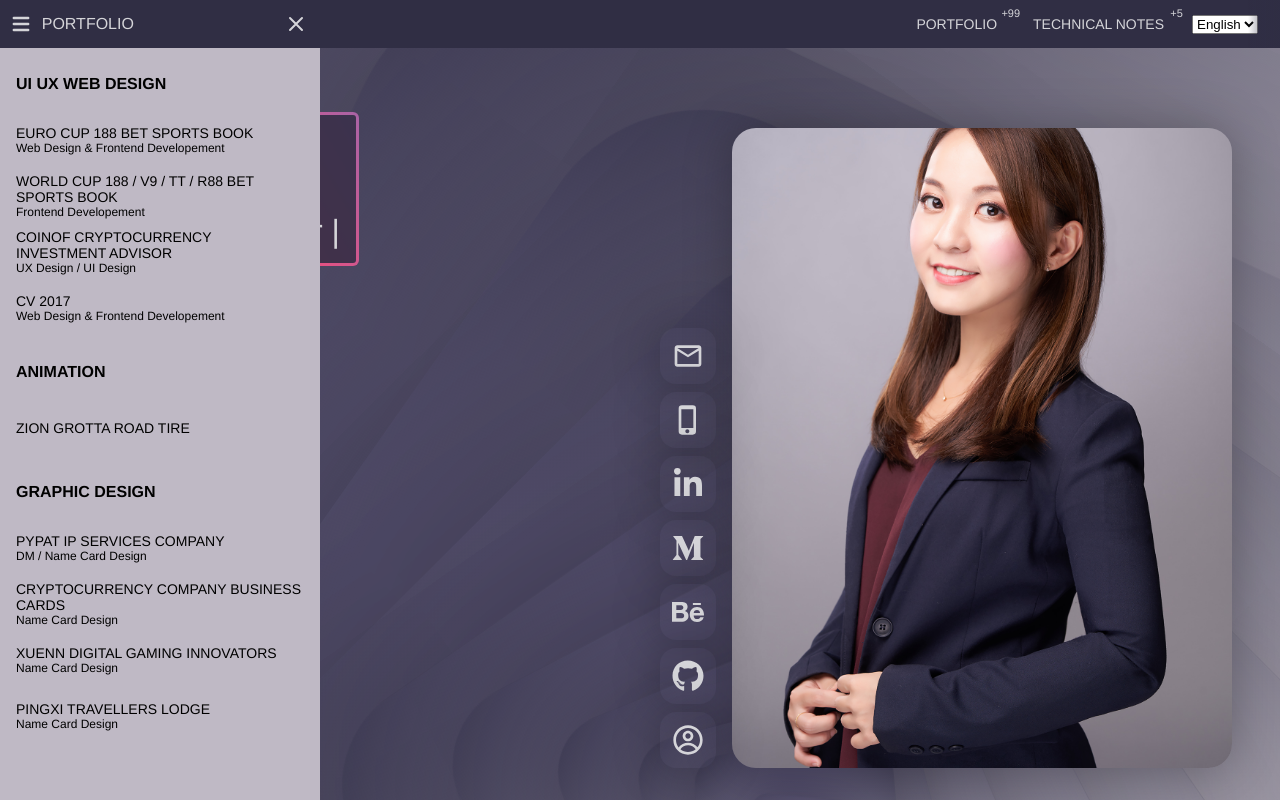
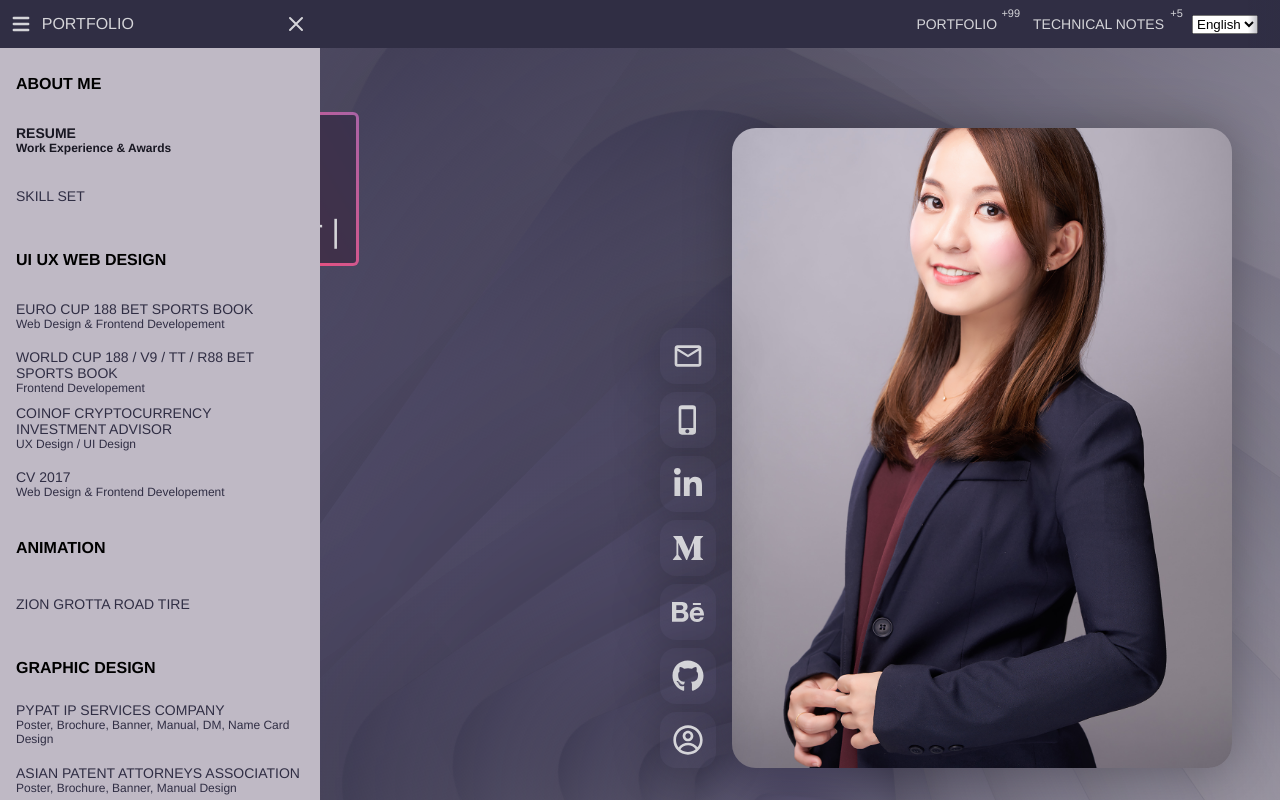
Before and after one commit to yenteho/cv2021, a React (Create React App) app: page / in a window 1280 px wide. Shown: the top 800 px of the page. Built offline with nearby package versions, Linux system fonts and the light colour scheme.

Commit message:
Menu Active

```diff
--- a/src/colors/light.js
+++ b/src/colors/light.js
@@ -59,45 +59,63 @@ const color_B2 = `#BFB9C5`
 const color_B2_OP50 = `${transparentize(0.5, `${color_B2}`)}`
 const color_B2_OP70 = `${transparentize(0.3, `${color_B2}`)}`
 const color_B2_hover = `${tint(0.2, `${color_B2}`)}`
-const color_B2_sctive = `${mix(0.1, '#000', `${color_B2}`)}`
+const color_B2_active = `${mix(0.1, '#000', `${color_B2}`)}`
 const color_B3 = `#27263A`
-
+const color_T1 = `${readableColor(
+  `${primary}`,
+  `${darken(0.4, `${primary}`)}`,
+  `${tint(0.8, `${primary}`)}`,
+  false
+)}`
+const color_T1_hover = `${tint(1.0, `${primary}`)}`
+const color_T1_active = `${tint(1.0, `${primary}`)}`
+const color_T2 = `${primary}`
+const color_T2_hover = `${mix(0.2, '#000', `${primary}`)}`
+const color_T2_active = `${mix(0.5, '#000', `${primary}`)}`
+const color_TH = `${setLightness(0.6, `${setHue('42', `${primary}`)}`)}`
+const color_TH_hover = `${setLightness(0.6, `${setHue('42', `${primary}`)}`)}`
+const color_TH_active = `${setLightness(0.6, `${setHue('42', `${primary}`)}`)}`
 const color_Shadow = `${readableColor(
   `${primary}`,
   `${mix(0.8, `${primary}`, '#000')}`,
   `rgba(0, 0, 0, 0.25)`,
   false
 )}`
-const color_T1 = `${readableColor(
-  `${primary}`,
-  `${darken(0.4, `${primary}`)}`,
-  `${tint(0.8, `${primary}`)}`,
-  false
-)}`
-const color_T1_hover = `${readableColor(
-  `${primary}`,
-  `${darken(0.6, `${primary}`)}`,
-  `${tint(1.0, `${primary}`)}`,
-  false
-)}`
-const color_T1_active = `${readableColor(
-  `${primary}`,
-  `${darken(0.6, `${primary}`)}`,
-  `${tint(1.0, `${primary}`)}`,
-  false
-)}`
-const color_T2 = `${readableColor(
-  `${primary}`,
-  `${invert(`${setHue('42', `${primary}`)}`)}`,
-  `${setLightness(0.6, `${setHue('42', `${primary}`)}`)}`,
-  false
-)}`
+// const color_T1 = `${readableColor(
+//   `${primary}`,
+//   `${darken(0.4, `${primary}`)}`,
+//   `${tint(0.8, `${primary}`)}`,
+//   false
+// )}`
+// const color_T1_hover = `${readableColor(
+//   `${primary}`,
+//   `${darken(0.6, `${primary}`)}`,
+//   `${tint(1.0, `${primary}`)}`,
+//   false
+// )}`
+// const color_T1_active = `${readableColor(
+//   `${primary}`,
+//   `${darken(0.6, `${primary}`)}`,
+//   `${tint(1.0, `${primary}`)}`,
+//   false
+// )}`
+// const color_T2 = `${readableColor(
+//   `${primary}`,
+//   `${invert(`${setHue('42', `${primary}`)}`)}`,
+//   `${setLightness(0.6, `${setHue('42', `${primary}`)}`)}`,
+//   false
+// )}`
 
 export default {
   color_T1,
   color_T1_hover,
   color_T1_active,
   color_T2,
+  color_T2_hover,
+  color_T2_active,
+  color_TH,
+  color_TH_hover,
+  color_TH_active,
   color_P1,
   color_P1_hover,
   color_P1_active,
@@ -112,7 +130,7 @@ export default {
   color_B2_OP70,
   color_B2,
   color_B2_hover,
-  color_B2_sctive,
+  color_B2_active,
   color_B3,
   color_Shadow,
   color_White,
--- a/src/components/data/menuPanelData.js
+++ b/src/components/data/menuPanelData.js
@@ -3,7 +3,22 @@ import { SiAdobephotoshop, SiAdobexd, SiAdobeillustrator } from 'react-icons/si'
 import { AiOutlineSketch } from 'react-icons/ai'
 import { MdWeb, MdSlowMotionVideo, MdOndemandVideo } from 'react-icons/md'
 import { FaReact, FaSass } from 'react-icons/fa'
-
+export const AboutMeData = [
+  {
+    item: 'Resume',
+    type: 'Work Experience & Awards',
+    // icon: <FaReact/>,
+    // favoriteActive: true,
+    // addFavorite: () => toggleList(),
+  },
+  {
+    item: 'Skill Set',
+    type: '',
+    // icon: <FaSass />,
+    // favoriteActive: true,
+    // addFavorite: () => console.log('click'),
+  },
+]
 export const WebDesignData = [
   {
     item: 'Euro Cup 188 Bet Sports Book',
@@ -37,7 +52,11 @@ export const AnimationDesignData = [
 export const GraphicDesignData = [
   {
     item: 'Pypat IP Services Company',
-    type: 'DM / Name Card Design',
+    type: 'Poster, Brochure, Banner, Manual, DM, Name Card Design',
+  },
+  {
+    item: 'Asian Patent Attorneys Association',
+    type: 'Poster, Brochure, Banner, Manual Design',
   },
   {
     item: 'Cryptocurrency Company Business Cards',
--- a/src/components/nav/header.js
+++ b/src/components/nav/header.js
@@ -56,8 +56,8 @@ const Header = ({
             {icons}
             <HeaderItem
               competition={'Angel Ho'}
-              active={page === 'Angel Ho'}
-              switchPage={() => switchPage('Angel Ho')}
+              active={page === 'Resume'}
+              switchPage={() => switchPage('Resume')}
             />
           </FlexLeft>
           <FlexRight>
--- a/src/components/panel/menuPanel.js
+++ b/src/components/panel/menuPanel.js
@@ -9,6 +9,7 @@ import {
   BalanceButton,
   MenuPanelWrapper,
   MenuPanelItemListWrapper,
+  Gap48,
 } from '../base/common'
 import { SiAdobephotoshop, SiAdobexd, SiAdobeillustrator } from 'react-icons/si'
 import { AiOutlineSketch } from 'react-icons/ai'
@@ -17,6 +18,7 @@ import {
   WebDesignData,
   GraphicDesignData,
   AnimationDesignData,
+  AboutMeData,
 } from '../data/menuPanelData'
 // import { MenuPanelInfoData } from '../../Data/menuPanelInfoData'
 
@@ -41,6 +43,21 @@ export function MenuPanel({
         />
         <MenuPanelWrapper>
           {/* <BalanceButton text={'1,340,000,000.00 RMB'} genericLoading={false} /> */}
+          <MenuPanelTitle menuPanelTitle={'About Me'} />
+          {AboutMeData.map(({ icon, item, type, favorite, ...rest }, index) => (
+            <MenuPanelItem
+              key={index}
+              icon={icon}
+              text={item}
+              subText={type}
+              {...rest}
+              active={page === item}
+              enterMenuItem={() => {
+                // closeMenuPanel()
+                switchPage(item)
+              }}
+            />
+          ))}
           <MenuPanelTitle menuPanelTitle={'UI UX Web Design'} />
           {WebDesignData.map(
             ({ icon, item, type, favorite, ...rest }, index) => (
@@ -100,6 +117,7 @@ export function MenuPanel({
             <MenuPanelItemListWrapper>Test Panel</MenuPanelItemListWrapper>
           )} */}
           {/* <Separator1 /> */}
+          <Gap48 />
         </MenuPanelWrapper>
       </LeftPanelPopUpTransition>
       {/* {showMenuPanel && <GreyOut />} */}
```
Also changed, not shown: src/components/base/common.js.
